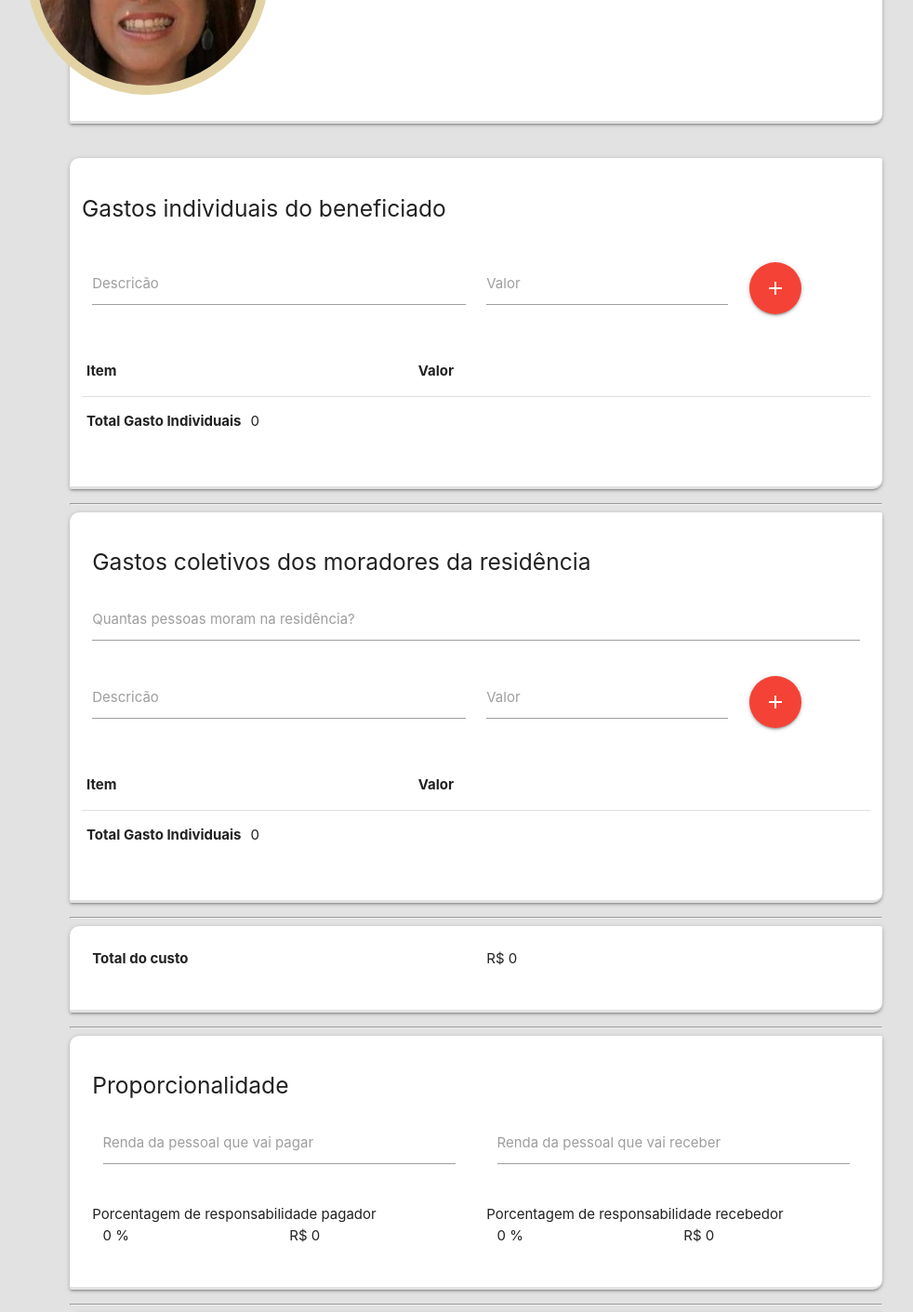
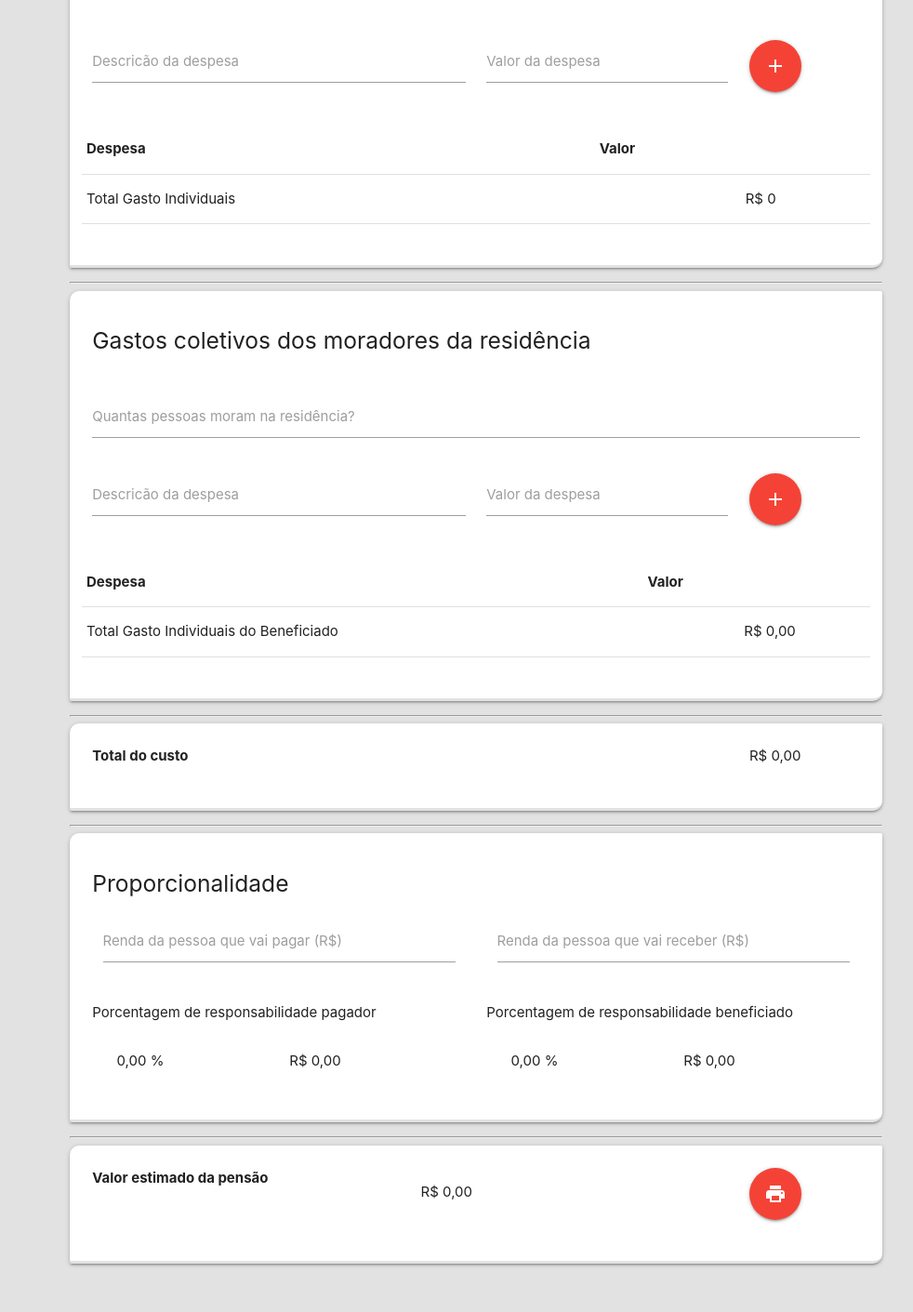
Before and after one commit to vandersonos/fullstack-advogada, a React (Create React App) app in the folder public/javascripts/react/: page / in a window 1280 px wide. Shown: the part 260-1671 px from the top of the page at 93% size, without its empty margins (128-1110 px from the left). Built offline with nearby package versions, Linux system fonts and the light colour scheme.

Commit message:
finalização layout calculadora pensão

```diff
--- a/public/javascripts/react/src/App.js
+++ b/public/javascripts/react/src/App.js
@@ -54,7 +54,7 @@ function App() {
     <div className="App ">
         <Navbar artigos={artigos}/>
         <div className='container row'>
-            <CardCartaoVisita id='sobre' />
+            {/* <CardCartaoVisita id='sobre' /> */}
             <CalculadoraPensao/>
         </div>
     </div>
--- /dev/null
+++ b/public/javascripts/react/src/compontentes/calc-pensao/CalculadoraPensao.css
@@ -0,0 +1,15 @@
+@media print{
+        .forms-table{
+            display: none !important;
+        }
+        nav{
+            display: none !important;
+        }
+
+        .btn-floating {
+            display: none !important;
+        }
+}
+ .paragrafo-resultado{
+     padding: 1em;
+ }
--- a/public/javascripts/react/src/compontentes/calc-pensao/CalculadoraPensao.js
+++ b/public/javascripts/react/src/compontentes/calc-pensao/CalculadoraPensao.js
@@ -1,6 +1,7 @@
 import React from 'react';
 import M from "materialize-css";
 import $ from 'jquery';
+import './CalculadoraPensao.css';
 import CustosIndividuais from './CustosIndividuais.js';
 import CustosColetivos from './CustosColetivos.js';
 import Proporcionalidade from './Proporcionalidade.js';
@@ -19,12 +20,12 @@ class CalculadoraPensao extends React.Component{
     }
 
     handleTotalIndividualChange(valor) {
-        this.setState({totalIndividual:valor, custoTotal: valor+this.state.totalColetivo});
+        this.setState({totalIndividual:valor, custoTotal: parseFloat(valor)+parseFloat(this.state.totalColetivo)});
 
     }
 
     handleTotalColetivoChange(valor) {
-        this.setState({totalColetivo: valor, custoTotal: this.state.totalIndividual+valor});
+        this.setState({totalColetivo: valor, custoTotal: parseFloat(this.state.totalIndividual)+parseFloat(valor)});
 
     }
     handleTotalPensaoChange(valor){
@@ -36,20 +37,25 @@ class CalculadoraPensao extends React.Component{
         M.AutoInit();
     }
     render(){
+        let total = parseFloat(this.state.totalPensao)
+        let custoTotal = parseFloat(this.state.custoTotal)
         return (
             <div className="col s12 m12 l12 ">
+                <div className="card-panel">
+                    <h5>Estimativa de valor da pensão de alimentícia</h5>
+                </div>
                 <CustosIndividuais lista={[]} totalIndividual={this.state.totalIndividual}  onTotalIndividualChange={this.handleTotalIndividualChange}/>
                 <hr/>
                 <CustosColetivos lista={[]} totalColetivo={this.state.totalColetivo} onTotalColetivoChange={this.handleTotalColetivoChange}/>
                 <hr/>
                 <div className="card-panel">
                     <div class='row'>
-                        <div class='col s12 m6'>
+                        <div class='col s12 m8 l10'>
                             <b>Total do custo</b>
                         </div>
-                        <div class='col s12 m6'>
+                        <div class='col s12 m4 l2'>
                             <span class="resultado">
-                                R$ {this.state.custoTotal}
+                                R$ {custoTotal.toFixed(2).replace('.',',')}
                             </span>
                         </div>
                     </div>
@@ -58,7 +64,7 @@ class CalculadoraPensao extends React.Component{
                 <Proporcionalidade custoTotal={this.state.custoTotal}  onTotalPensaoChange={this.handleTotalPensaoChange}/>
 
                 <hr/>
-                <TotalPensao valor={this.state.totalPensao}/>
+                <TotalPensao valor={total.toFixed(2).replace('.',',')}/>
 
             </div>
         )
--- a/public/javascripts/react/src/compontentes/calc-pensao/CustosColetivos.js
+++ b/public/javascripts/react/src/compontentes/calc-pensao/CustosColetivos.js
@@ -39,6 +39,9 @@ class CustosColetivos extends React.Component{
     addItem(){
         let lista = this.state.lista;
         let nr_pessoas = $('#cc_nr_pessoas').val()
+        if(!nr_pessoas){
+            nr_pessoas = 1
+        }
         let o = {
             id: "cc_"+lista.length+1,
             item: $('#cc_item-despesa').val(),
@@ -48,16 +51,18 @@ class CustosColetivos extends React.Component{
         $('#cc_item-despesa').val('');
         $('#cc_item-valor').val('');
         let valor = parseFloat(this.state.total) + (o.valor/nr_pessoas)
+        valor = valor.toFixed(2).replace('.',',')
         this.setState({lista: lista, total: valor, nr_pessoas:nr_pessoas})
         this.props.onTotalColetivoChange(valor);
     }
     render(){
         let itens = [];
         for (const [index, value] of this.state.lista.entries()) {
+            let valor = value.valor
             itens.push(
                 <tr data-key={value.id}>
                     <td>{value.item}</td>
-                    <td>{value.valor}</td>
+                    <td>{valor.toFixed(2).replace('.',',')}</td>
                     <td>
                         <a class="btn-floating btn-small waves-effect waves-light red" onClick={this.rmItem}>
                         <i id={value.id} class="material-icons">remove</i>
@@ -66,24 +71,27 @@ class CustosColetivos extends React.Component{
                 </tr>
             );
         }
+        let total = parseFloat(this.state.total)
         return (
             <div  className="card-panel">
                 <div class="row">
                     <div className='col'><h5>Gastos coletivos dos moradores da residência</h5></div>
+                </div>
+                <div class="row">
                     <div class="input-field col s12">
                         <input placeholder="" id="cc_nr_pessoas" type="text" class="validate"/>
                         <label for="nr_pessoas">Quantas pessoas moram na residência?</label>
                     </div>
-                    <div class="input-field col s6">
+                    <div class="input-field col s6 forms-table">
                         <input placeholder="" id="cc_item-despesa" type="text" class="validate"/>
-                        <label for="item-despesa">Descricão</label>
+                        <label for="item-despesa">Descricão da despesa</label>
                     </div>
-                    <div class="input-field col s4">
+                    <div class="input-field col s4 forms-table">
                         <input id="cc_item-valor" type="number" class="validate"/>
-                        <label for="item-valor">Valor</label>
+                        <label for="item-valor">Valor da despesa</label>
 
                     </div>
-                    <div class="input-field col s2">
+                    <div class="input-field col s2 forms-table">
                         <a class="btn-floating btn-large waves-effect waves-light red" onClick={this.addItem} ><i class="material-icons">add</i></a>
                     </div>
                 </div>
@@ -91,7 +99,7 @@ class CustosColetivos extends React.Component{
                    <table class='responsive-table highlight'>
                         <thead>
                         <tr>
-                            <th>Item</th>
+                            <th>Despesa</th>
                             <th>Valor</th>
                             <th></th>
                         </tr>
@@ -100,15 +108,16 @@ class CustosColetivos extends React.Component{
                         <tbody id='table-custos-individuais'>
                         {itens}
                         </tbody>
+                        <tfoot>
+                            <tr>
+                                <td>Total Gasto Individuais do Beneficiado</td>
+                                <td></td>
+                                <td>R$ {total.toFixed(2).replace('.', ',')}</td>
+
+                            </tr>
+                        </tfoot>
                     </table>
-                    <tfoot>
-                        <tr>
 
-                            <th scope="row">Total Gasto Individuais</th>
-                            <td>{this.state.total}</td>
-                            <th></th>
-                        </tr>
-                    </tfoot>
                 </div>
             </div>
         )
--- a/public/javascripts/react/src/compontentes/calc-pensao/CustosIndividuais.js
+++ b/public/javascripts/react/src/compontentes/calc-pensao/CustosIndividuais.js
@@ -46,17 +46,18 @@ class CustosIndividuais extends React.Component{
         $('#item-valor').val('');
         lista.push(o)
         let valor = parseFloat(this.state.total) + o.valor
-        this.setState({lista: lista, total: valor.toFixed(2)})
+        this.setState({lista: lista, total: valor.toFixed(2).replace('.',',')})
         this.props.onTotalIndividualChange(valor);
     }
 
     render(){
         let itens = [];
         for (const [index, value] of this.state.lista.entries()) {
+            let valor = value.valor
             itens.push(
                 <tr data-key={value.id}>
                     <td>{value.item}</td>
-                    <td>{value.valor}</td>
+                    <td>{valor.toFixed(2).replace('.',',')}</td>
                     <td>
                         <a class="btn-floating btn-small waves-effect waves-light red" onClick={this.rmItem}>
                         <i id={value.id} class="material-icons">remove</i>
@@ -68,14 +69,14 @@ class CustosIndividuais extends React.Component{
         return (
             <div className="card-panel">
                 <div className='row'><h5>Gastos individuais do beneficiado</h5></div>
-                <div class="row">
+                <div class="row forms-table">
                     <div class="input-field col s6">
                         <input placeholder="" id="item-despesa" type="text" class="validate"/>
-                        <label for="item-despesa">Descricão</label>
+                        <label for="item-despesa">Descricão da despesa</label>
                     </div>
                     <div class="input-field col s4">
                         <input id="item-valor" type="number" class="validate"/>
-                        <label for="item-valor">Valor</label>
+                        <label for="item-valor">Valor da despesa</label>
 
                     </div>
                     <div class="input-field col s2">
@@ -86,7 +87,7 @@ class CustosIndividuais extends React.Component{
                    <table class='responsive-table highlight'>
                         <thead>
                         <tr>
-                            <th>Item</th>
+                            <th>Despesa</th>
                             <th>Valor</th>
                             <th></th>
                         </tr>
@@ -95,15 +96,16 @@ class CustosIndividuais extends React.Component{
                         <tbody id='table-custos-individuais'>
                         {itens}
                         </tbody>
+                        <tfoot>
+                            <tr>
+
+                                <td>Total Gasto Individuais</td>
+                                <td></td>
+                                <td>R$ {this.state.total}</td>
+                            </tr>
+                        </tfoot>
                     </table>
-                    <tfoot>
-                        <tr>
 
-                            <th scope="row">Total Gasto Individuais</th>
-                            <td>{this.state.total}</td>
-                            <th></th>
-                        </tr>
-                    </tfoot>
                 </div>
             </div>
         )
--- a/public/javascripts/react/src/compontentes/calc-pensao/Proporcionalidade.js
+++ b/public/javascripts/react/src/compontentes/calc-pensao/Proporcionalidade.js
@@ -24,31 +24,36 @@ class Proporcionalidade extends React.Component{
         M.AutoInit();
     }
      calculaValor(){
-        let lista = this.state.lista;
         let valorPagador = parseFloat($('#p-renda-pagar').val())
         let valorRecebedor = parseFloat($('#p-renda-receber').val())
-
+        if(!valorPagador){
+            return
+        }
+        let perc_pagador = 100
+        let perc_recebedor = 0
         let total = valorRecebedor + valorPagador;
-        let perc_pagador = parseFloat((valorPagador * 100)/total)
+        if(valorRecebedor){
+            perc_pagador = parseFloat((valorPagador * 100)/total)
+            perc_recebedor = parseFloat((valorRecebedor * 100)/total)
+        }
         this.setState({
             rendaPagador:valorPagador,
             rendaBeneficiado:valorRecebedor,
             valorTotal : total,
             perc_pagador:perc_pagador,
-            perc_recebedor: parseFloat((valorRecebedor * 100)/total)
+            perc_recebedor: perc_recebedor
         })
         this.props.onTotalPensaoChange((parseFloat(this.props.custoTotal)*(perc_pagador/100)));
-        console.log(this.state,'this.state',this.state.custoTotal)
     }
     render(){
-        console.log(this.props.custoTotal, 'total proporcional',this.state.custoTotal)
-
-        let valorTotal = this.state.valorTotal
         let perc_pagador = this.state.perc_pagador;
         let perc_recebedor = this.state.perc_recebedor;
 
-        let valorPagadorTotal = (parseFloat(this.props.custoTotal)*(perc_pagador/100))
-        let valorRecebedorTotal  = (parseFloat(this.props.custoTotal)*(perc_recebedor/100))
+        let valorPagadorTotal = (parseFloat(this.props.custoTotal)*(perc_pagador/100)).toFixed(2).replace('.',',')
+        let valorRecebedorTotal  = (parseFloat(this.props.custoTotal)*(perc_recebedor/100)).toFixed(2).replace('.',',')
+
+        perc_pagador = perc_pagador.toFixed(2).replace('.',',')
+        perc_recebedor = perc_recebedor.toFixed(2).replace('.',',')
 
         return (
             <div className="card-panel">
@@ -57,34 +62,40 @@ class Proporcionalidade extends React.Component{
                     <div class="col s12 m6">
                         <div class="input-field col s12">
                             <input placeholder="" id="p-renda-pagar" type="number" onChange={this.calculaValor} class="validate"/>
-                            <label for="p-renda-pagar">Renda da pessoal que vai pagar</label>
+                            <label for="p-renda-pagar">Renda da pessoa que vai pagar (R$)</label>
                         </div>
                     </div>
                     <div class="col s12 m6">
                         <div class="input-field col s12">
                         <input placeholder="" id="p-renda-receber" type="number" onChange={this.calculaValor}  class="validate"/>
-                            <label for="p-renda-receber">Renda da pessoal que vai receber</label>
+                            <label for="p-renda-receber">Renda da pessoa que vai receber (R$)</label>
                         </div>
                     </div>
                 </div>
                 <div class='row'>
                     <div class="col s12 m6">
-                        Porcentagem de responsabilidade pagador
+                        <h7>Porcentagem de responsabilidade pagador</h7>
+                        <p className='paragrafo-resultado'>
                             <span class="resultado col s6">
                                 {perc_pagador} %
                             </span>
                             <span class="resultado col s6">
                                 R$ {valorPagadorTotal}
                             </span>
+                        </p>
+
                     </div>
                     <div class="col s12 m6">
-                        Porcentagem de responsabilidade recebedor
+                        <h7>Porcentagem de responsabilidade beneficiado</h7>
+                        <p className='paragrafo-resultado'>
                             <span class="resultado col s6">
                                 {perc_recebedor} %
                             </span>
                             <span class="resultado col s6">
                                 R$ {valorRecebedorTotal}
                             </span>
+                        </p>
+
                     </div>
                 </div>
             </div>
--- a/public/javascripts/react/src/compontentes/calc-pensao/TotalPensao.js
+++ b/public/javascripts/react/src/compontentes/calc-pensao/TotalPensao.js
@@ -3,30 +3,32 @@ import M from "materialize-css";
 import $ from 'jquery';
 
 class TotalPensao extends React.Component{
-    // constructor(props) {
-    //     super(props);
-
-    //     this.state = {
-    //         // "DataSource" é uma fonte de dados global
-    //         custoTotal: props.valor
-    //     };
-
-    // }
+    constructor(props) {
+        super(props);
+        this.imprimir = this.imprimir.bind(this);
+    }
     componentDidMount() {
         M.AutoInit();
     }
+    imprimir(){
+        window.print()
+    }
 
     render(){
+        let valor = parseFloat(this.props.valor)
         return (
             <div className="card-panel">
                 <div class='row'>
-                    <div class='col s12 m6'>
+                    <div class='col s12 m5'>
                         <b>Valor estimado da pensão</b>
                     </div>
-                    <div class='col s12 m6'>
-                    <span class="resultado">
-                                R$ {this.props.valor}
-                            </span>
+                    <div class='col s12 m5'>
+                        <p class="resultado">
+                                R$ {valor.toFixed(2).replace('.',',')}
+                            </p>
+                    </div>
+                    <div class="col s12 m2">
+                        <a class="btn-floating btn-large waves-effect waves-light red" onClick={this.imprimir} ><i class="material-icons">print</i></a>
                     </div>
                 </div>
             </div>
```
Also changed, not shown: 1 other file (tests, documents, lock files or other folders). Lines whose indentation alone changed are shown as unchanged.
